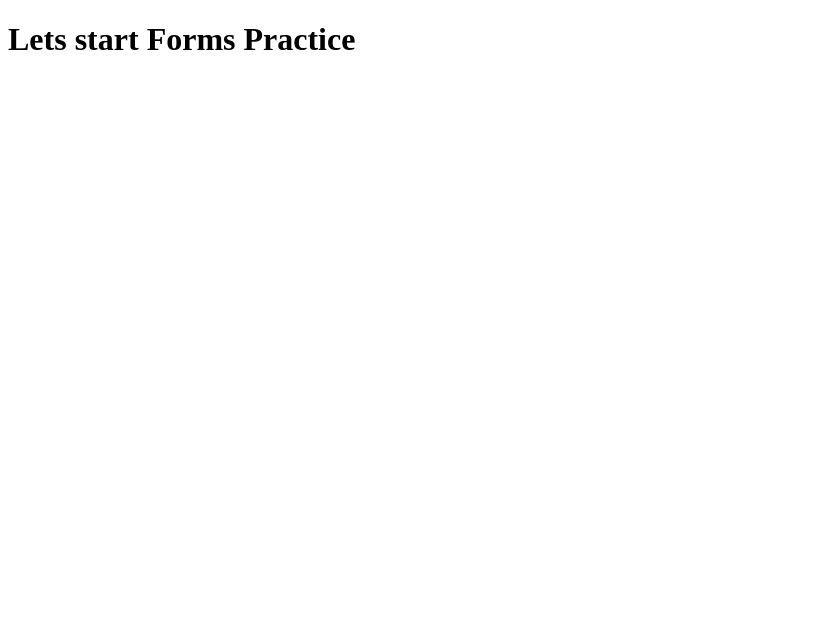
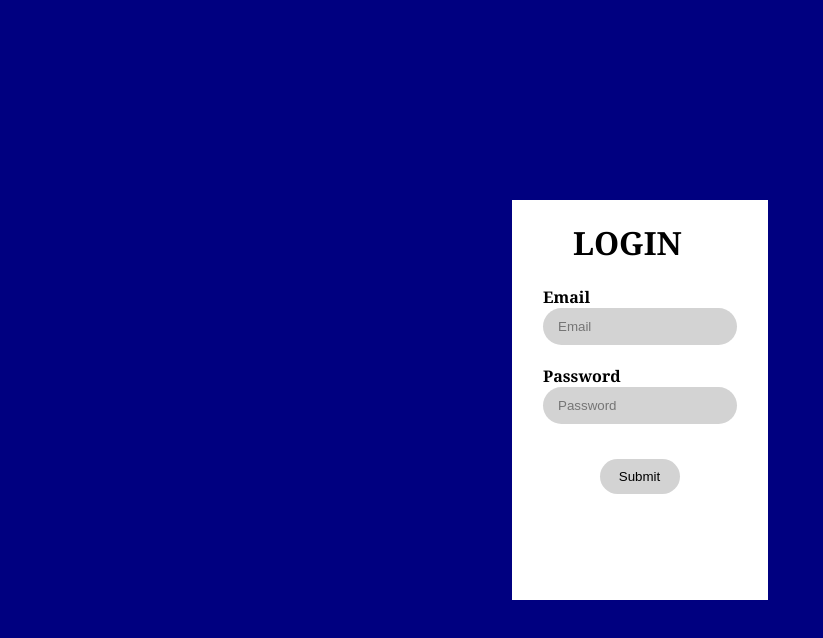
Before and after one commit to HemasaiAmujuri/Practicing_Forms_React, a React (Vite) app in the folder forms/: page /signUp in a window 1280 px wide. Shown: the top 638 px of the page, without its empty margins (0-823 px from the left). Built offline with nearby package versions, Linux system fonts and the light colour scheme.

Commit message:
login page UI completed

```diff
--- a/forms/src/App.jsx
+++ b/forms/src/App.jsx
@@ -1,11 +1,10 @@
-import React from 'react';
+
+import Loginpage from './pages/Login'
 
 
 function App(){
     return(
-      <div>
-        <h1> Lets start Forms Practice </h1>
-      </div>
+      <Loginpage />
     );
 }
 
--- /dev/null
+++ b/forms/src/pages/Login.jsx
@@ -0,0 +1,27 @@
+import "../styles/Loginstyle.css";
+
+function Loginpage() {
+  return (
+    <div class="login">
+      <form>
+        <div class="info">
+          <h1> LOGIN </h1>
+          <label> Email </label>
+          <input type="text" placeholder="Email" id = "email"/>
+        </div>
+
+        <div class="info">
+          <label> Password </label>
+          <input type="password" placeholder="Password" id = "password"/>
+        </div>
+
+
+        <div class = "button">
+          <input type = "submit"/>
+        </div>
+      </form>
+    </div>
+  );
+}
+
+export default Loginpage;
--- /dev/null
+++ b/forms/src/styles/Loginstyle.css
@@ -0,0 +1,62 @@
+html,body {
+  margin: 0;
+  padding: 0;
+  height : 100%;
+  width : 100%;
+  font-family: Georgia, "Times New Roman", Times, serif;;
+  background-color: navy;
+}
+
+
+.login {
+  display : flex;
+  align-items : center;
+  justify-content : center;
+  height : 100vh;
+}
+
+
+form {
+  height : 50%;
+  width : 20%;
+  background-color: white;
+  display : flex;
+  flex-direction: column;
+  align-items : center;
+  gap : 20px;
+}
+
+
+
+.info {
+  display : flex;
+  flex-direction : column;
+}
+
+
+input {
+  border-radius : 20px;
+  height : 35px;
+  padding-left:15px;
+  border-style: none;
+  background-color: lightgray;
+}
+
+label {
+  font-weight:bolder;
+}
+
+
+h1{
+  margin-left : 30px;
+}
+
+
+input[type="submit"] {
+  display : flex;
+  align-items : center;
+  justify-content: center;
+  width : 80px;
+  margin-top : 15px;
+  padding-left:5px;
+}
```
Also changed, not shown: forms/src/pages/signup.jsx (added).
